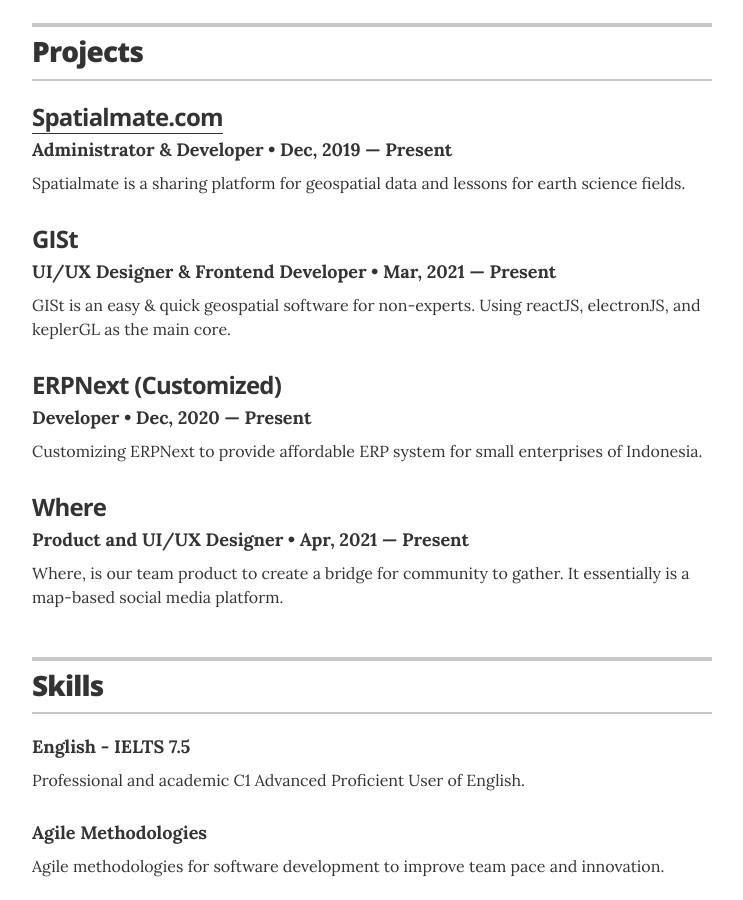
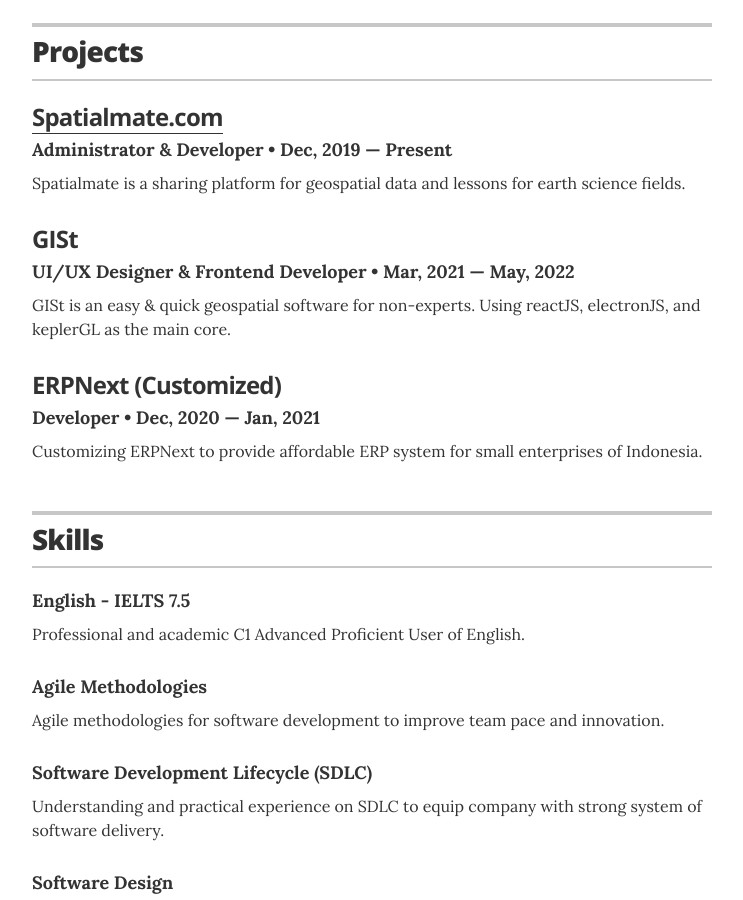
Before and after one commit to sawungrana/sawungrana.github.io, a Jekyll site: the page built from docs/index.html, in a window 1280 px wide and 900 px high, scrolled down 3759 px. Shown: the whole window, without its empty margins (268-1011 px from the left). Built offline with Jekyll 4.4.1, drawn with Linux system fonts in a browser that asks for light colours.

Commit message:
Update projects.yml

```diff
--- a/docs/_data/projects.yml
+++ b/docs/_data/projects.yml
@@ -10,18 +10,12 @@
 
 - project: GISt
   role: UI/UX Designer & Frontend Developer
-  duration: Mar, 2021 &mdash; Present
+  duration: Mar, 2021 &mdash; May, 2022
   # url: "#"
   description: GISt is an easy & quick geospatial software for non-experts. Using reactJS, electronJS, and keplerGL as the main core.
 
 - project: ERPNext (Customized)
   role: Developer
-  duration: Dec, 2020 &mdash; Present
+  duration: Dec, 2020 &mdash; Jan, 2021
   # url: "#"
   description: Customizing ERPNext to provide affordable ERP system for small enterprises of Indonesia.
-
-- project: Where
-  role: Product and UI/UX Designer
-  duration: Apr, 2021 &mdash; Present
-  # url: "#"
-  description: Where, is our team product to create a bridge for community to gather. It essentially is a map-based social media platform.
```
